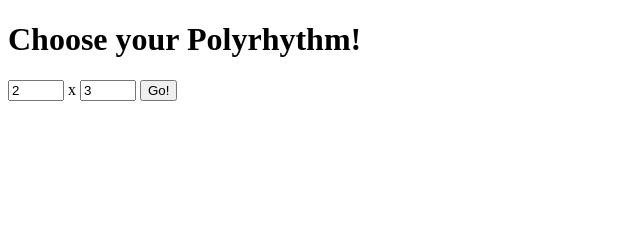
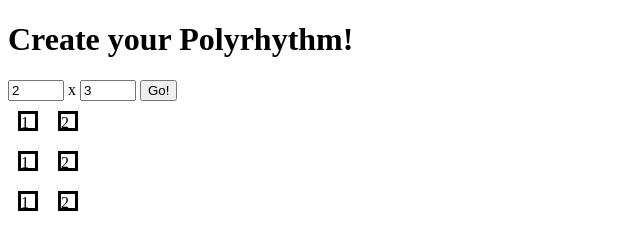
Before and after one commit to noah-CAL/polyrhythm-visualizer, a plain HTML site: page main.html in a window 1280 px wide. Both pictures are taken after a click on the button "Go!". Shown: the whole page, without its empty margins (0-640 px from the left). Drawn offline with Linux system fonts and the light colour scheme.

Commit message:
implement createGrid() function

```diff
--- /dev/null
+++ b/main.css
@@ -0,0 +1,14 @@
+* {
+    box-sizing: border-box;
+}
+
+.row {
+    display: flex;
+}
+
+.box {
+    height: 20px;
+    width: 20px;
+    margin: 10px;
+    border: solid 3px black;
+}
--- a/main.html
+++ b/main.html
@@ -5,9 +5,10 @@
     <meta http-equiv="X-UA-Compatible" content="IE=edge">
     <meta name="viewport" content="width=device-width, initial-scale=1.0">
     <title>Polyrhythm Visualizer</title>
+    <link rel="stylesheet" href="main.css">
 </head>
 <body>
-    <h1>Choose your Polyrhythm!</h1>
+    <h1>Create your Polyrhythm!</h1>
 
     <div id="form">
         <input type="number" name="beat" id="beat" min="1" max="10" value="2">
@@ -16,6 +17,19 @@
         <button id="submit_button">Go!</button>
     </div>
 
+    <div class="grid">
+        <div class="row">
+            <!-- <div class="box"></div>
+            <div class="box"></div>
+            <div class="box"></div> -->
+        </div>
+        <div class="row">
+            <!-- <div class="box"></div>
+            <div class="box"></div>
+            <div class="box"></div> -->
+        </div>
+    </div>
+
     <script src="main.js"></script>
 </body>
 </html>
--- a/main.js
+++ b/main.js
@@ -1,10 +1,11 @@
-document.querySelector('#submit_button').addEventListener("click", e => (
+document.querySelector("#submit_button").addEventListener("click", e => (
     visualize()
 ))
 
 function visualize() {
     const [beat, pulse] = collectInputs()
     console.log(`Beat: ${beat}, Pulse: ${pulse}`)
+    createGrid(beat, pulse)
 }
 
 /** Returns a list with two INTEGER values, where arr[0] is the BEAT and arr[1] is the PULSE.
@@ -12,9 +13,9 @@ function visualize() {
  * such that PULSE hits on every beat 1 while BEAT hits in between
  */
 function collectInputs() {
-    const inputs = document.querySelectorAll('#form input')
-    const beat = parseInt(inputs[0].value)
-    const pulse = parseInt(inputs[1].value)
+    const inputs = document.querySelectorAll("#form input")
+    let beat = parseInt(inputs[0].value)
+    let pulse = parseInt(inputs[1].value)
     if (beat > pulse) {
         const temp = beat
         beat = pulse
@@ -22,3 +23,19 @@ function collectInputs() {
     }
     return [beat, pulse]
 }
+
+/** Creates a WIDTH x HEIGHT grid of div.box elements */
+function createGrid(width, height) {
+    const grid = document.querySelector(".grid")
+    for (let i = 0; i < height; i += 1) {
+        const row = document.createElement("div")
+        row.classList.add("row")
+        for (let j = 0; j < width; j += 1) {
+            const box = document.createElement("div")
+            box.classList.add("box")
+            box.innerText = j + 1
+            row.appendChild(box);
+        }
+        grid.appendChild(row)
+    }
+}
```
